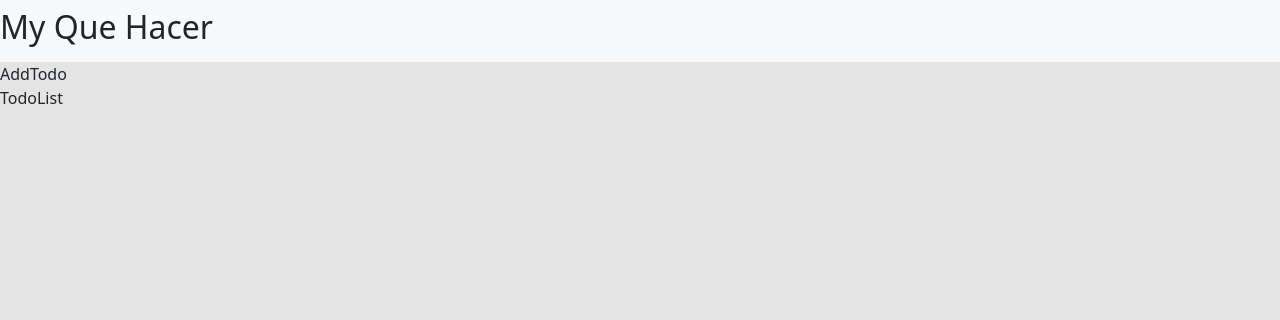
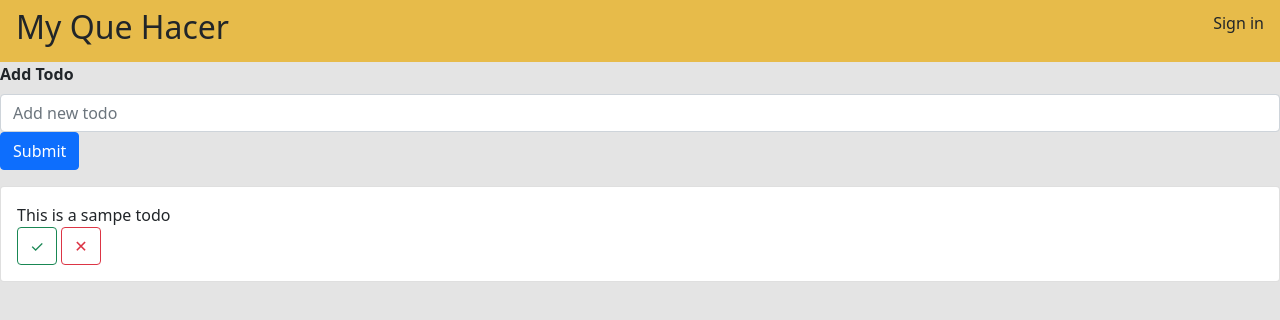
Before and after one commit to reneey30/my-que-hacer-frontend, a React (Create React App) app: page / in a window 1280 px wide. Shown: the top 320 px of the page. Built offline with nearby package versions, Linux system fonts and the light colour scheme.

Commit message:
add logic to addTodo and TodoList components

```diff
--- a/src/App.css
+++ b/src/App.css
@@ -4,3 +4,8 @@
   background-position: center;
   height: 100vh;
 }
+
+nav {
+  background-color: #E7BB4A;
+  padding: 16px;
+}
--- a/src/App.js
+++ b/src/App.js
@@ -1,3 +1,4 @@
+import { useState } from "react";
 import './App.css';
 
 import AddTodo from './components/AddTodo';
@@ -6,11 +7,18 @@ import TodoList from './components/TodoList';
 
 
 function App() {
+  const [todos, setTodos] = useState([
+    {
+      text: "This is a sampe todo",
+      isDone: false
+    }
+  ]);
+
   return (
     <div className='main'>
-      <Nav />
-      <AddTodo />
-      <TodoList />
+      <Nav/>
+      <AddTodo todos={todos} setTodos={setTodos}/>
+      <TodoList  todos={todos} setTodos={setTodos}/>
     </div>
   );
 }
--- a/src/components/AddTodo.js
+++ b/src/components/AddTodo.js
@@ -1,9 +1,39 @@
-import React from 'react'
+import { useState } from "react";
+import { Button, Form } from 'react-bootstrap';
+import 'bootstrap/dist/css/bootstrap.min.css';
 
-function AddTodo() {
-  return (
-    <div>AddTodo</div>
-  )
-}
+// function AddTodo() {
+//   return (
+//     <div>AddTodo</div>
+//   )
+// }
+
+function AddTodo({ todos, setTodos }) {
+    const [value, setValue] = useState("");
+
+    const addTodo = text => {
+        const newTodos = [...todos, { text }];
+        setTodos(newTodos);
+      };
+
+    const handleSubmit = e => {
+      e.preventDefault();
+      if (!value) return;
+      addTodo(value);
+      setValue("");
+    };
+
+    return (
+      <Form onSubmit={handleSubmit}>
+      <Form.Group>
+        <Form.Label><b>Add Todo</b></Form.Label>
+        <Form.Control type="text" className="input" value={value} onChange={e => setValue(e.target.value)} placeholder="Add new todo" />
+      </Form.Group>
+      <Button variant="primary mb-3" type="submit">
+        Submit
+      </Button>
+    </Form>
+    );
+  }
 
 export default AddTodo
--- a/src/components/Nav.js
+++ b/src/components/Nav.js
@@ -4,8 +4,9 @@ import 'bootstrap/dist/css/bootstrap.min.css';
 function Nav() {
   return (
     <>
-        <nav class="navbar navbar-light bg-light justify-content-between">
+        <nav class="navbar justify-content-between">
             <h2>My Que Hacer</h2>
+            <p>Sign in</p>
         </nav>
     </>
   )
--- a/src/components/TodoList.js
+++ b/src/components/TodoList.js
@@ -1,9 +1,55 @@
-import React from 'react'
 
-function TodoList() {
-  return (
-    <div>TodoList</div>
-  )
-}
+import { Button, Card } from 'react-bootstrap';
+import 'bootstrap/dist/css/bootstrap.min.css';
+
+function Todo({ todo, index, markTodo, removeTodo }) {
+    return (
+      <div
+        className="todo"
+
+      >
+        <span style={{ textDecoration: todo.isDone ? "line-through" : "" }}>{todo.text}</span>
+        <div>
+          <Button variant="outline-success" onClick={() => markTodo(index)}>✓</Button>{' '}
+          <Button variant="outline-danger" onClick={() => removeTodo(index)}>✕</Button>
+        </div>
+      </div>
+    );
+  }
+
+
+// function TodoList({ todos, index, markTodo, removeTodo }) {
+function TodoList({ todos, setTodos }) {
+
+    const markTodo = index => {
+        const newTodos = [...todos];
+        newTodos[index].isDone = true;
+        setTodos(newTodos);
+      };
+
+      const removeTodo = index => {
+        const newTodos = [...todos];
+        newTodos.splice(index, 1);
+        setTodos(newTodos);
+      };
+
+    return (
+        <div>
+        {todos.map((todo, index) => (
+          <Card>
+            <Card.Body>
+              <Todo
+              key={index}
+              index={index}
+              todo={todo}
+              markTodo={markTodo}
+              removeTodo={removeTodo}
+              />
+            </Card.Body>
+          </Card>
+        ))}
+      </div>
+    );
+  }
 
 export default TodoList
```
